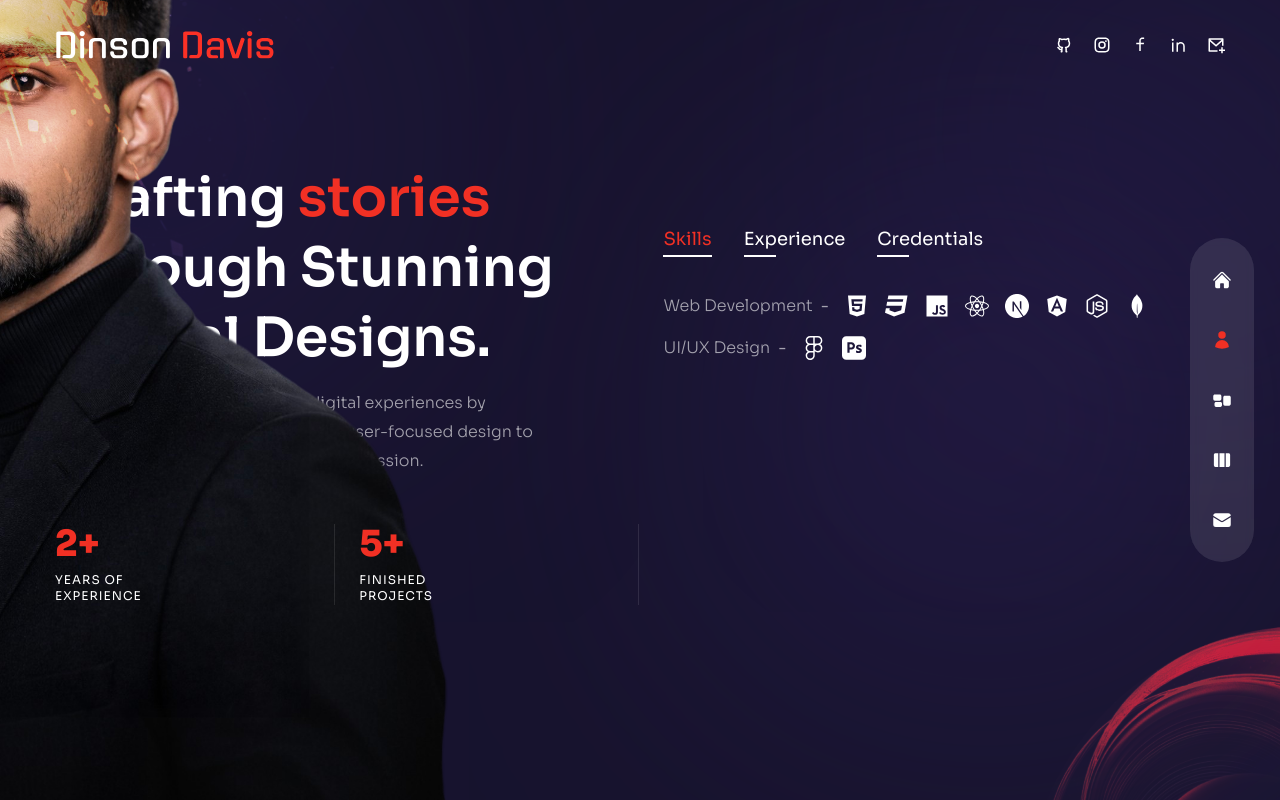
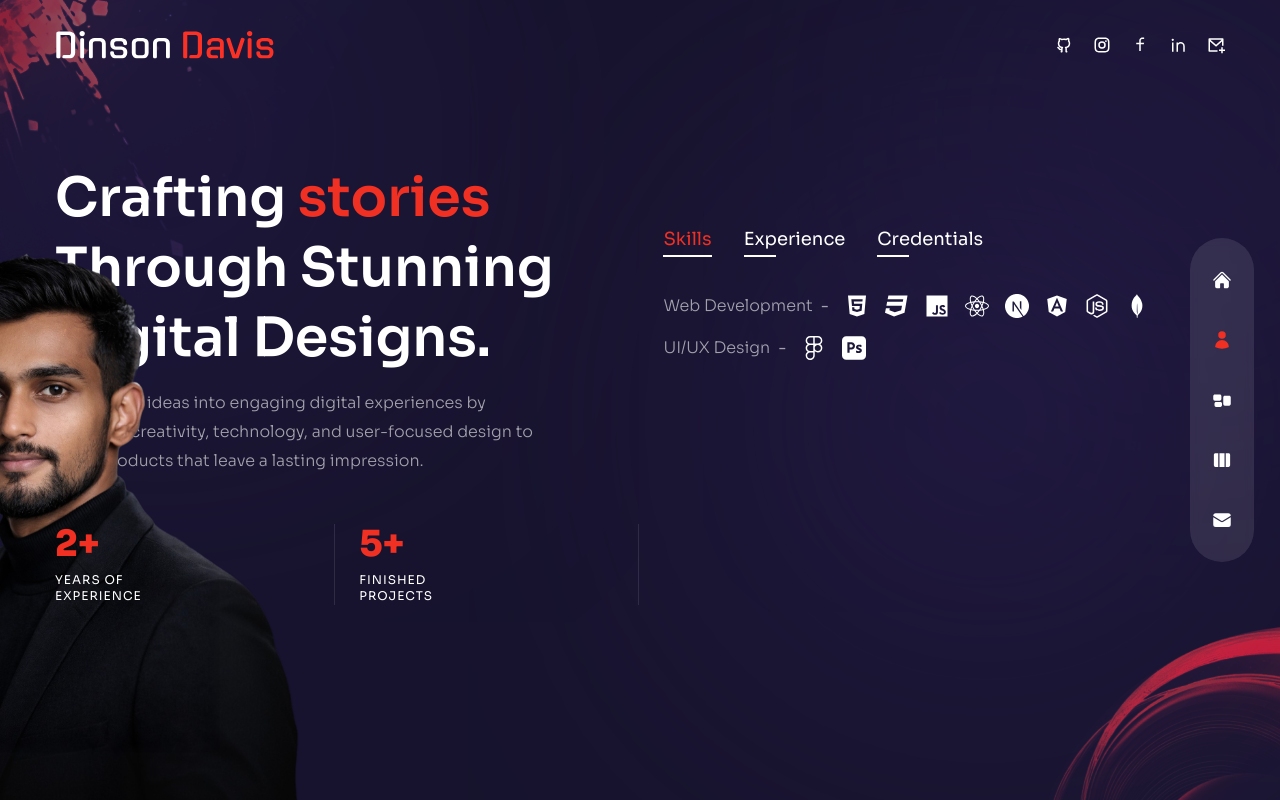
Before and after one commit to Dins2344/DinsonPortfolio, a Next.js app: page /about in a window 1280 px wide. Built offline with nearby package versions, Linux system fonts and the light colour scheme.

Commit message:
Updated avatar image size and positons

```diff
--- a/pages/about/index.js
+++ b/pages/about/index.js
@@ -102,7 +102,7 @@ const About = () => {
         initial="hidden"
         animate="show"
         exit="hidden"
-        className="hidden xl:flex absolute bottom-0 -left-[250px] max-w-[700px]"
+        className="hidden xl:flex absolute bottom-0 -left-[100px] max-w-[400px]"
       >
         <Avatar />
       </motion.div>
--- a/pages/index.js
+++ b/pages/index.js
@@ -72,7 +72,7 @@ const Home = () => {
           animate="show"
           exit="hidden"
           transition={{duration:1,ease:'easeInOut'}}
-          className="w-full h-full max-w-[700px] max-h-[650px] absolute bottom-32 lg:bottom-0 lg:right-[8%]"
+          className="w-full h-full max-w-[700px] max-h-[600px] absolute bottom-32 lg:bottom-0 lg:right-[7%]"
         >
           <Avatar />
         </motion.div>
```
